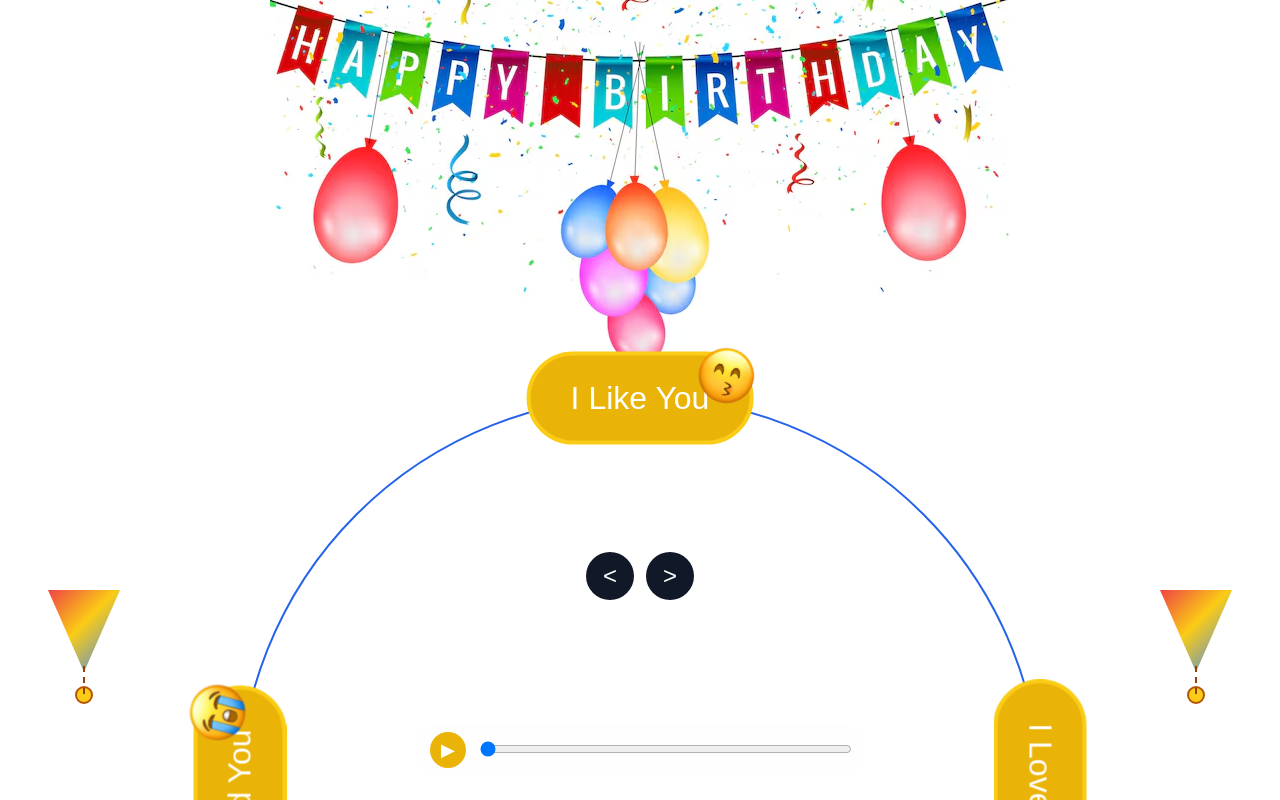
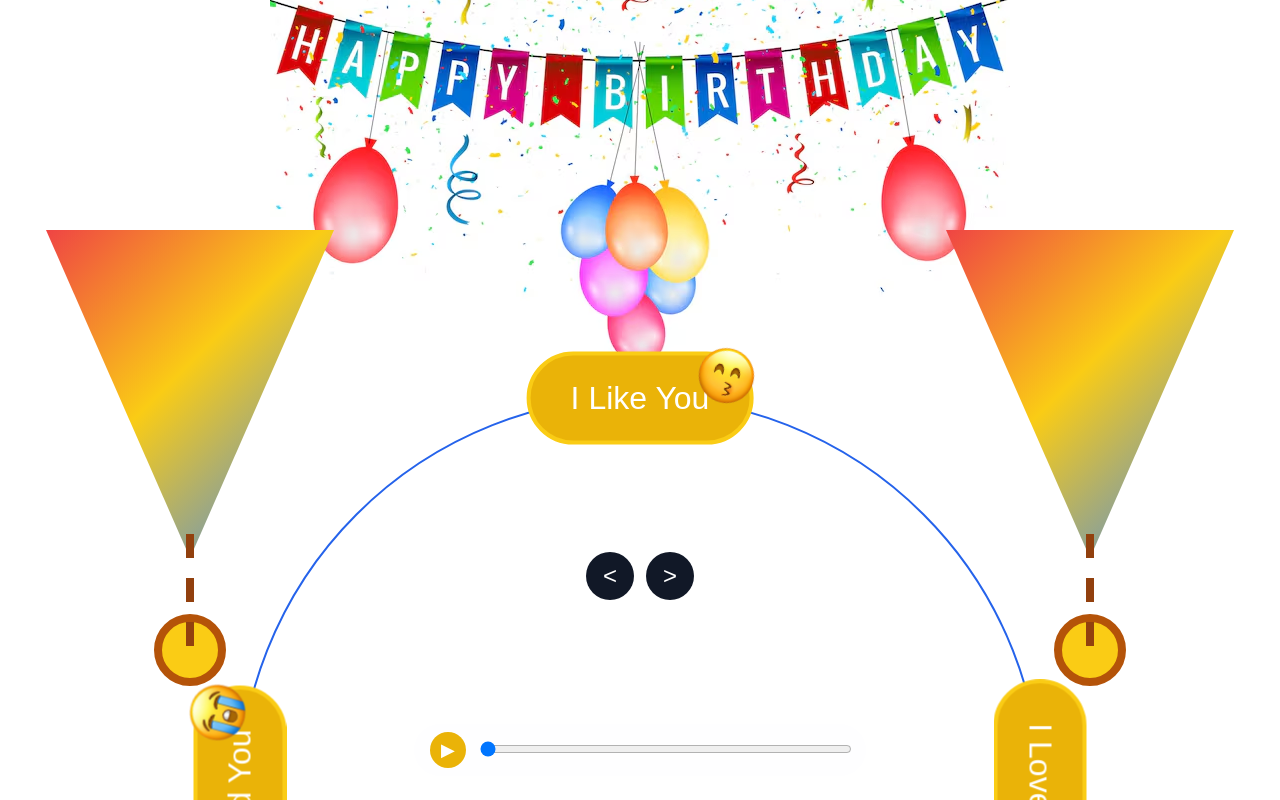
Before and after one commit to doantd11/1308, a React (Vite) app: page / in a window 1280 px wide. Built offline with nearby package versions, Linux system fonts and the light colour scheme.

Commit message:
[DatDT][ConfettiCannon][scale fireworks four times]

```diff
--- a/components/temp/ConfettiCannon.jsx
+++ b/components/temp/ConfettiCannon.jsx
@@ -49,10 +49,12 @@ export default function ConfettiCannon({ side }) {
       aria-label={`Pháo giấy bên ${side === 'left' ? 'trái' : 'phải'}`}
       style={{
         bottom: '90px',
-        left: side === 'left' ? '48px' : 'auto',
+        left: side === 'left' ? 'max(24px, 12vw)' : 'auto',
         pointerEvents: 'auto',
         position: 'absolute',
-        right: side === 'right' ? '48px' : 'auto',
+        right: side === 'right' ? 'max(24px, 12vw)' : 'auto',
+        transform: 'scale(4)',
+        transformOrigin: 'bottom center',
         width: '72px',
         zIndex: 1,
       }}
```
